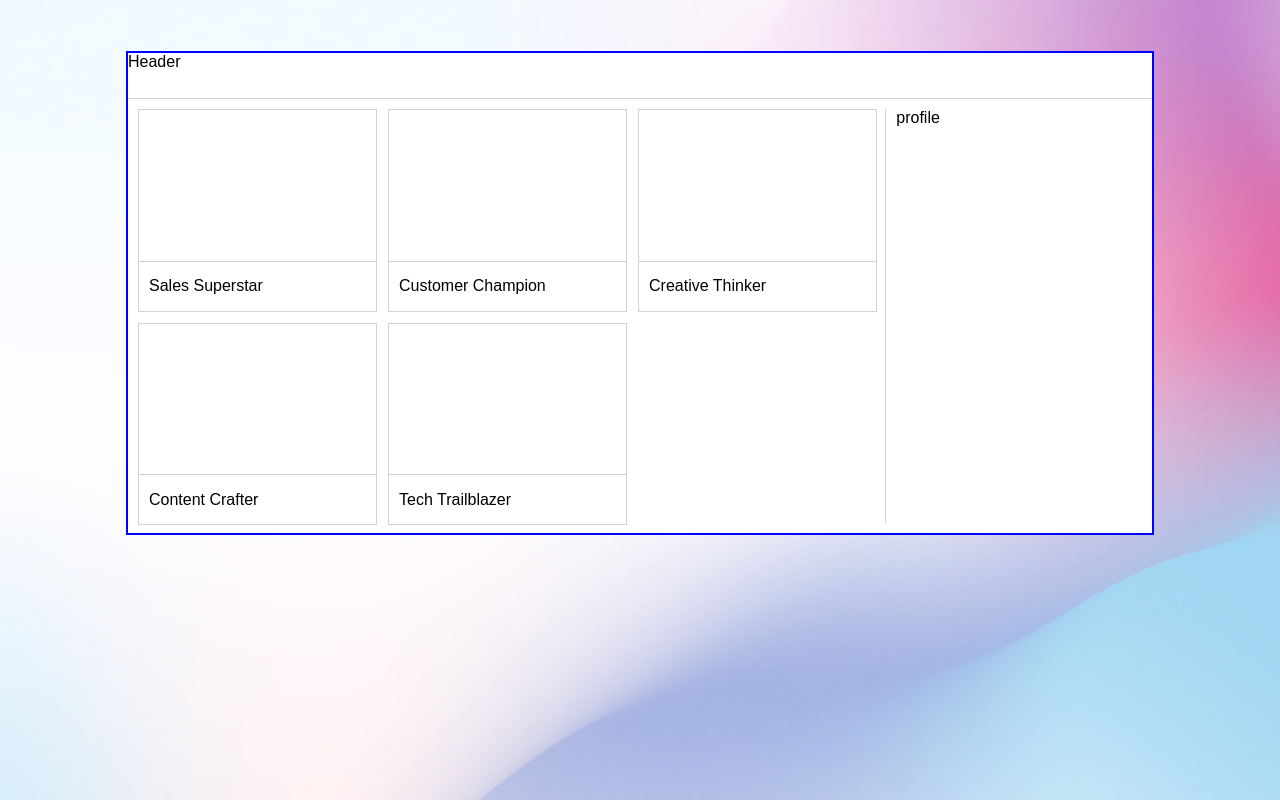
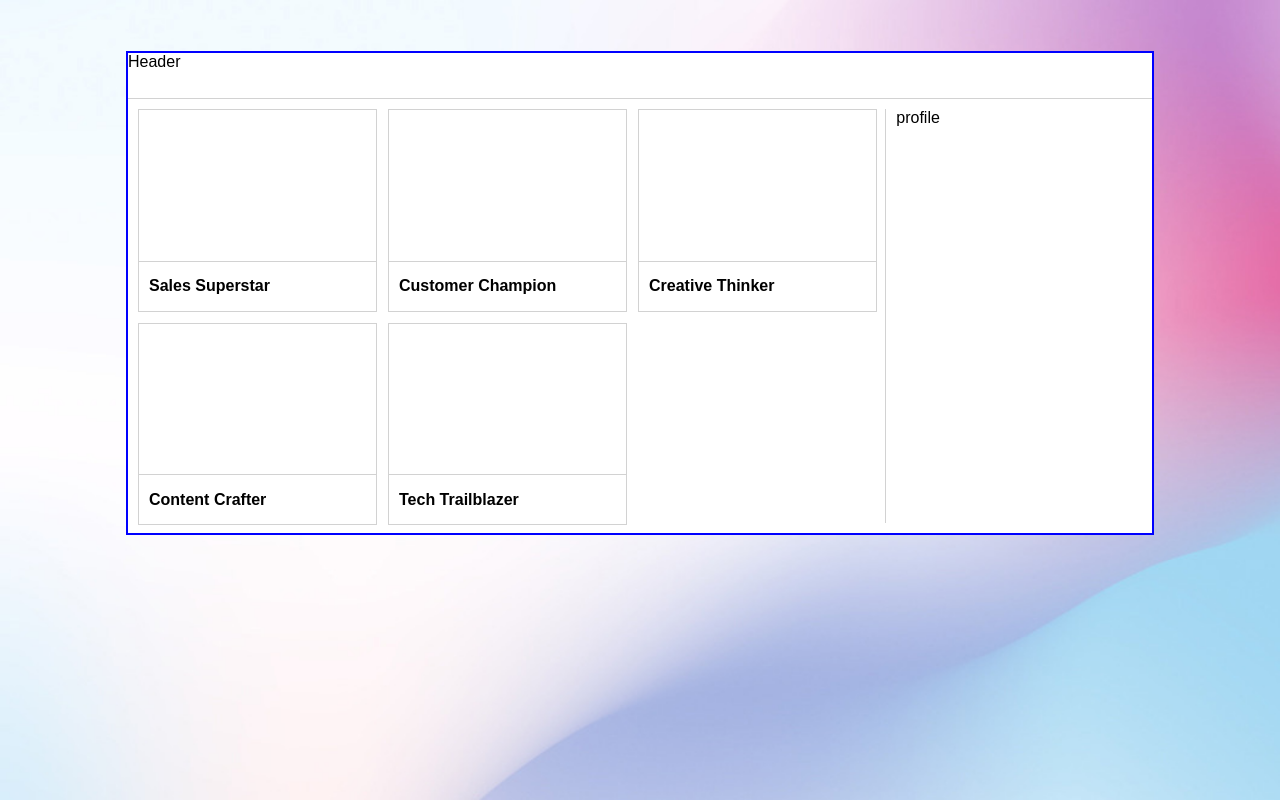
Before and after one commit to leoarthurwall/claromentis-ui, a React (Create React App) app: page / in a window 1280 px wide. Built offline with nearby package versions, Linux system fonts and the light colour scheme.

Commit message:
created a Badge text cstyled component so the badgeName can be styled

```diff
--- a/src/Components/Main/BadgeSection/BadgeComponent/BadgeComponent.js
+++ b/src/Components/Main/BadgeSection/BadgeComponent/BadgeComponent.js
@@ -21,13 +21,18 @@ const LowerContainer = styled.div`
   align-items: center;
   padding: 0 10px;
   box-sizing: border-box;
-
 `;
-const BadgeComponent = ({badgeName}) => {
+const BadgeText = styled.h3`
+  font-size: 16px;
+  font-weight: 600;
+`;
+const BadgeComponent = ({ badgeName }) => {
   return (
     <BadgeContainer>
       <UpperContainer></UpperContainer>
-      <LowerContainer>{badgeName}</LowerContainer>
+      <LowerContainer>
+        <BadgeText>{badgeName}</BadgeText>
+      </LowerContainer>
     </BadgeContainer>
   );
 };
```
